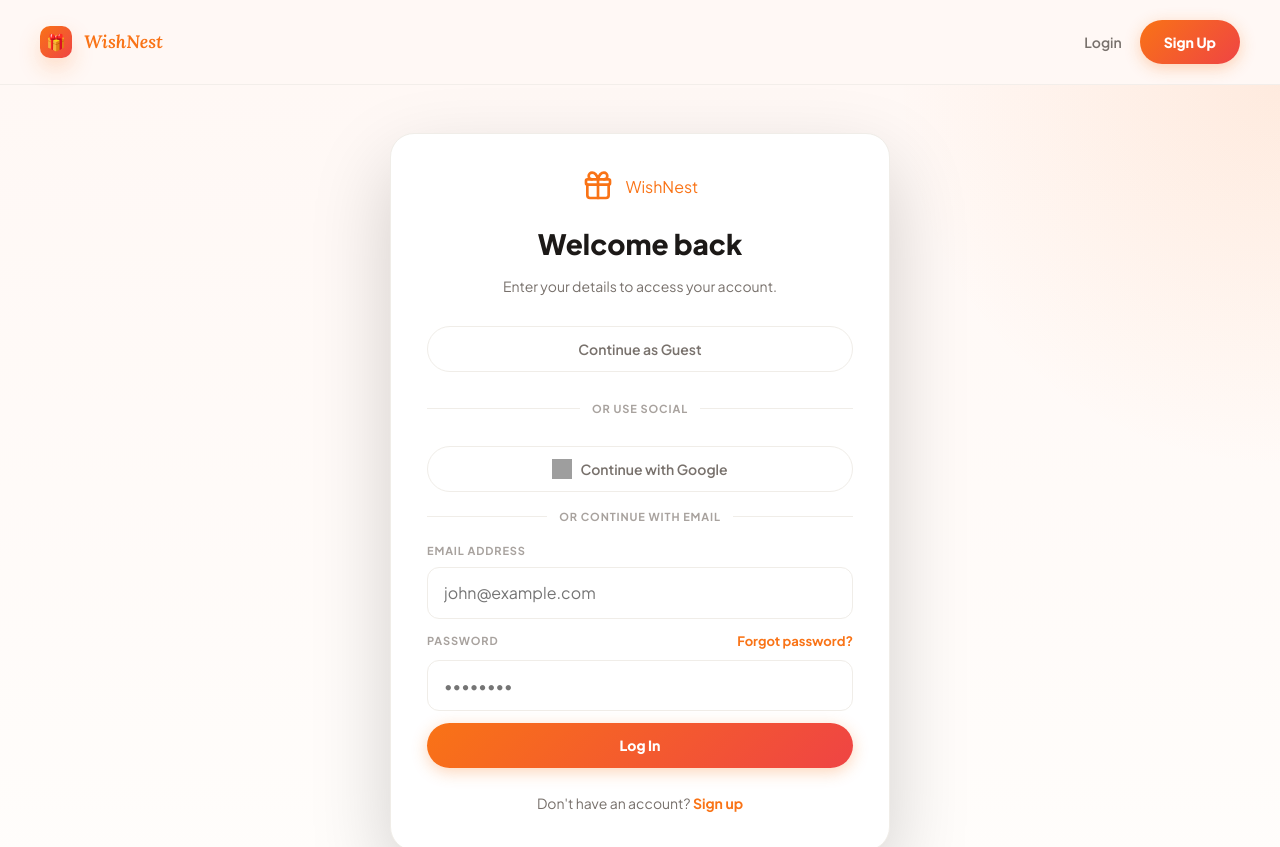
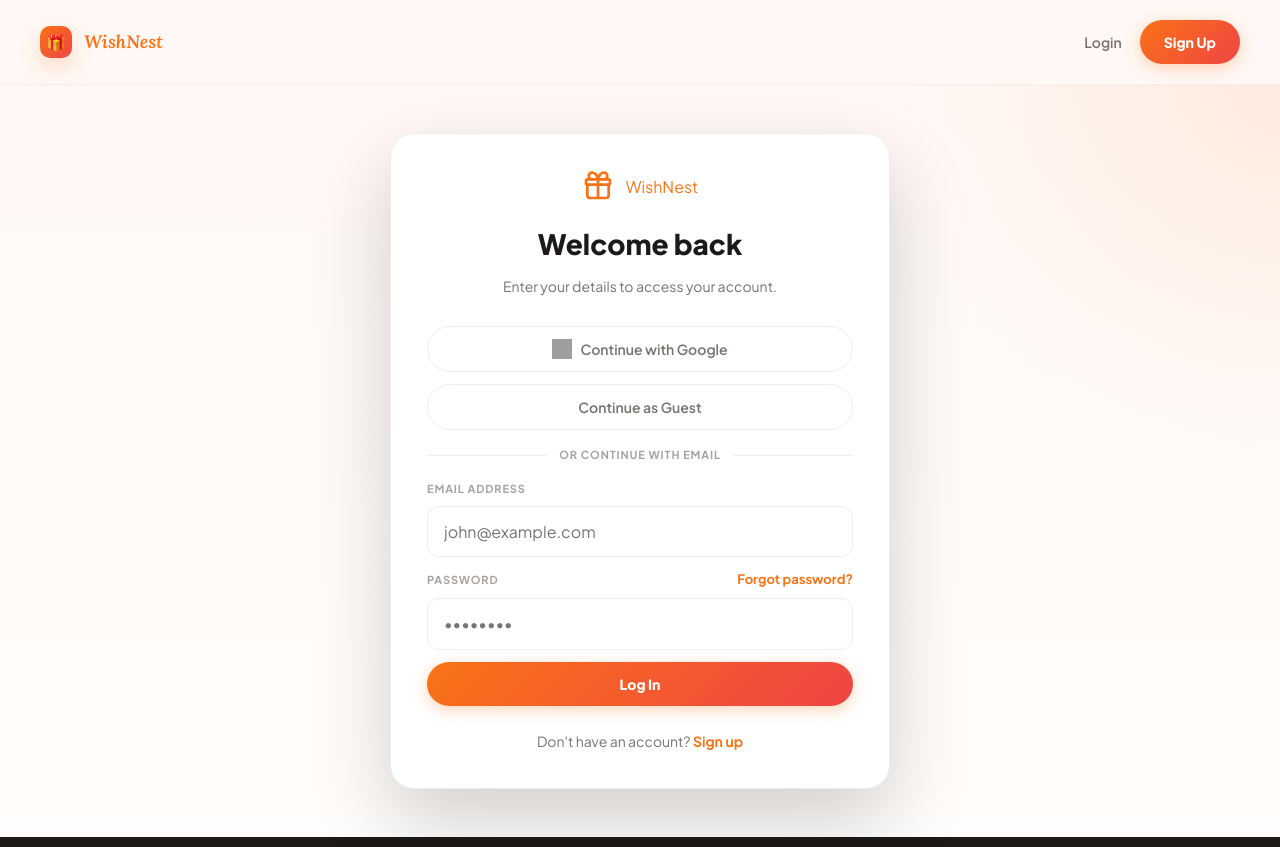
Before and after one commit to Yatish05/wishnest, a React (Vite) app: page /login in a window 1280 px wide. Shown: the top 847 px of the page. Built offline with nearby package versions, Linux system fonts and the light colour scheme; no server answers; grey boxes are pictures that could not be loaded.

Commit message:
UI: Streamline auth layout and fix spacing

```diff
--- a/src/pages/AuthPage.jsx
+++ b/src/pages/AuthPage.jsx
@@ -69,12 +69,6 @@ export default function AuthPage({ type }) {
         </div>
 
         <div className="auth-social">
-          <button className="btn btn-secondary social-btn" type="button" onClick={handleGuestLogin}>
-             Continue as Guest
-          </button>
-          <div className="auth-divider">
-            <span>or use social</span>
-          </div>
           <button
             type="button"
             className="btn btn-secondary social-btn"
@@ -83,6 +77,9 @@ export default function AuthPage({ type }) {
           >
             <img src="https://www.svgrepo.com/show/475656/google-color.svg" alt="Google" className="social-icon" />
             Continue with Google
+          </button>
+          <button className="btn btn-secondary social-btn" type="button" onClick={handleGuestLogin}>
+             Continue as Guest
           </button>
         </div>
 
```
